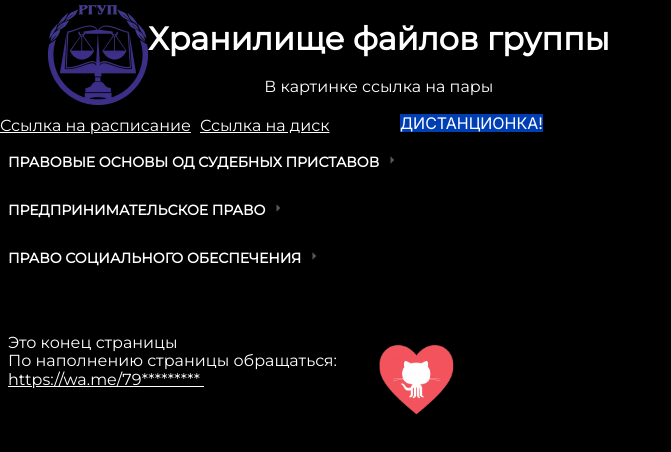
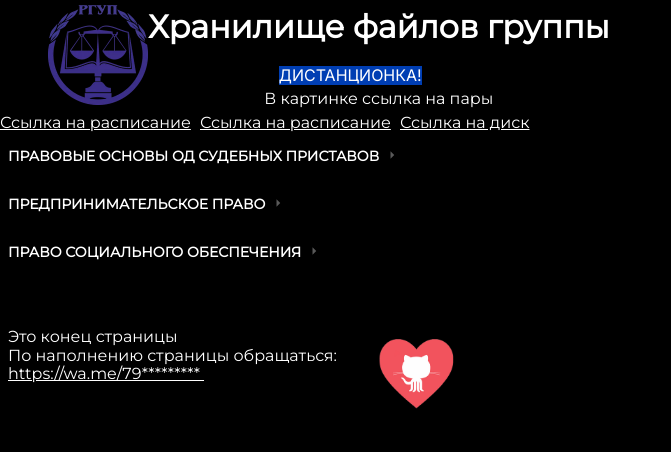
Before and after one commit to ninjakiwi-xyz/rsujfiles-React, a website built with Parcel: page index.html in a window 1280 px wide. Shown: the whole page, without its empty margins (0-671 px from the left). Built offline with nearby package versions, Linux system fonts and the light colour scheme.

Commit message:
Commit from TeleportHQ

```diff
--- a/home.css
+++ b/home.css
@@ -30,7 +30,7 @@
   object-fit: cover;
   text-decoration: none;
 }
-.home-container1 {
+.home-container01 {
   flex: 0 0 auto;
   width: auto;
   height: auto;
@@ -44,18 +44,31 @@
   font-family: Montserrat;
   margin-bottom: 20px;
 }
+.home-container02 {
+  flex: 0 0 auto;
+  width: 200px;
+  height: 24px;
+  display: flex;
+  align-items: flex-start;
+  flex-direction: column;
+}
 .home-text01 {
+  color: var(--dl-color-gray-white);
+  text-align: left;
+  background-color: rgb(0, 62, 179);
+}
+.home-text02 {
   color: var(--dl-color-gray-white);
   font-family: Montserrat;
 }
-.home-container2 {
+.home-container03 {
   flex: 0 0 auto;
   width: 100%;
   display: flex;
   align-items: center;
   justify-content: flex-start;
 }
-.home-container3 {
+.home-container04 {
   flex: 0 0 auto;
   width: 200px;
   display: flex;
@@ -69,7 +82,7 @@
   font-family: Montserrat;
   text-decoration: underline;
 }
-.home-container4 {
+.home-container05 {
   flex: 0 0 auto;
   width: 200px;
   display: flex;
@@ -77,22 +90,23 @@
   flex-direction: column;
 }
 .home-link2 {
-  color: rgb(255, 255, 255);
+  color: var(--dl-color-gray-white);
+  align-self: flex-start;
+  text-align: left;
   font-family: Montserrat;
   text-decoration: underline;
 }
-.home-container5 {
+.home-container06 {
   flex: 0 0 auto;
   width: 200px;
-  height: 24px;
   display: flex;
   align-items: flex-start;
   flex-direction: column;
 }
-.home-text02 {
-  color: var(--dl-color-gray-white);
-  text-align: left;
-  background-color: rgb(0, 62, 179);
+.home-link3 {
+  color: rgb(255, 255, 255);
+  font-family: Montserrat;
+  text-decoration: underline;
 }
 .home-thq-dropdown {
   cursor: pointer;
@@ -174,7 +188,7 @@
   color: #fff;
   background-color: #595959;
 }
-.home-link3 {
+.home-link4 {
   color: var(--dl-color-gray-white);
   width: 100%;
   cursor: pointer;
@@ -268,7 +282,7 @@
   color: #fff;
   background-color: #595959;
 }
-.home-link4 {
+.home-link5 {
   color: var(--dl-color-gray-white);
   width: 100%;
   cursor: pointer;
@@ -393,7 +407,7 @@
   color: #fff;
   background-color: #595959;
 }
-.home-link5 {
+.home-link6 {
   color: var(--dl-color-gray-white);
   width: 100%;
   cursor: pointer;
@@ -404,14 +418,14 @@
   font-weight: 500;
   text-decoration: underline;
 }
-.home-container6 {
+.home-container07 {
   flex: 0 0 auto;
   width: 100%;
   display: flex;
   position: relative;
   align-items: flex-start;
 }
-.home-container7 {
+.home-container08 {
   flex: 0 0 auto;
   width: 367px;
   display: flex;
@@ -439,10 +453,10 @@
   color: var(--dl-color-gray-white);
   font-family: Montserrat;
 }
-.home-link6 {
+.home-link7 {
   text-decoration: underline;
 }
-.home-container8 {
+.home-container09 {
   flex: 0 0 auto;
   width: 166px;
   height: auto;
@@ -450,7 +464,7 @@
   position: relative;
   flex-direction: column;
 }
-.home-link7 {
+.home-link8 {
   display: contents;
 }
 .home-image1 {
@@ -521,7 +535,7 @@
     font-style: normal;
     font-weight: 700;
   }
-  .home-text01 {
+  .home-text02 {
     position: static;
   }
   .home-thq-dropdown {
@@ -579,7 +593,7 @@
     position: static;
     align-self: center;
   }
-  .home-link6 {
+  .home-link7 {
     text-decoration: underline;
   }
 }
--- a/index.html
+++ b/index.html
@@ -78,13 +78,16 @@
               class="home-image"
             />
           </a>
-          <div class="home-container1">
+          <div class="home-container01">
             <h1 class="home-text">Хранилище файлов группы</h1>
-            <span class="home-text01">В картинке ссылка на пары</span>
+            <div class="home-container02">
+              <span class="home-text01">ДИСТАНЦИОНКА!</span>
+            </div>
+            <span class="home-text02">В картинке ссылка на пары</span>
           </div>
         </header>
-        <div class="home-container2">
-          <div class="home-container3">
+        <div class="home-container03">
+          <div class="home-container04">
             <a
               href="https://docs.google.com/document/d/1PH1B7enO8pA5IkHp0PdatmvPnrOj3pLw/edit?usp=sharing&amp;ouid=102521486718143248210&amp;rtpof=true&amp;sd=true"
               target="_blank"
@@ -94,18 +97,25 @@
               Ссылка на расписание
             </a>
           </div>
-          <div class="home-container4">
+          <div class="home-container05">
+            <a
+              href="https://docs.google.com/document/d/10TpAIM4j8UOILTsoNc-oGFD0-mJ0c-if/edit?usp=sharing&amp;ouid=102521486718143248210&amp;rtpof=true&amp;sd=true"
+              target="_blank"
+              rel="noreferrer noopener"
+              class="home-link2"
+            >
+              Ссылка на расписание
+            </a>
+          </div>
+          <div class="home-container06">
             <a
               href="https://disk.rsuj.ru/index.php/s/M2xkDapzDTaWQif?path=%2F%D0%A4%D0%B0%D0%BA%D1%83%D0%BB%D1%8C%D1%82%D0%B5%D1%82%20%D0%BD%D0%B5%D0%BF%D1%80%D0%B5%D1%80%D1%8B%D0%B2%D0%BD%D0%BE%D0%B3%D0%BE%20%D0%BE%D0%B1%D1%80%D0%B0%D0%B7%D0%BE%D0%B2%D0%B0%D0%BD%D0%B8%D1%8F%2F40.02.03%20%D0%9F%D1%80%D0%B0%D0%B2%D0%BE%20%D0%B8%20%D1%81%D1%83%D0%B4%D0%B5%D0%B1%D0%BD%D0%BE%D0%B5%20%D0%B0%D0%B4%D0%BC%D0%B8%D0%BD%D0%B8%D1%81%D1%82%D1%80%D0%B8%D1%80%D0%BE%D0%B2%D0%B0%D0%BD%D0%B8%D0%B5%2F%D0%9E%D1%87%D0%BD%D0%BE-%D0%B7%D0%B0%D0%BE%D1%87%D0%BD%D0%B0%D1%8F%2F%D0%9E%D1%87%D0%BD%D0%BE-%D0%B7%D0%B0%D0%BE%D1%87%D0%BD%D0%B0%D1%8F%2F3%20%D0%BA%D1%83%D1%80%D1%81"
               target="_blank"
               rel="noreferrer noopener"
-              class="home-link2"
+              class="home-link3"
             >
               Ссылка на диск
             </a>
-          </div>
-          <div class="home-container5">
-            <span class="home-text02">ДИСТАНЦИОНКА!</span>
           </div>
         </div>
         <div data-thq="thq-dropdown" class="home-thq-dropdown list-item">
@@ -129,7 +139,7 @@
                   href="https://github.com/ninjakiwi-xyz/rsuj_files/raw/gh-pages/Tema%201%20Vvedenie%20v%20disciplinu.pptx"
                   target="_blank"
                   rel="noreferrer noopener"
-                  class="home-link3"
+                  class="home-link4"
                 >
                   <span>Презентация &quot;Введение в дисциплину</span>
                   <br class="home-text07" />
@@ -157,7 +167,7 @@
                   href="https://op.raj.ru/pdf/kirpichev_kondratiev_17.pdf"
                   target="_blank"
                   rel="noreferrer noopener"
-                  class="home-link4"
+                  class="home-link5"
                 >
                   Ссылка на курс лекций
                 </a>
@@ -196,7 +206,7 @@
                   href="https://github.com/ninjakiwi-xyz/rsuj_files/raw/gh-pages/files/RP_PSO.docx"
                   target="_blank"
                   rel="noreferrer noopener"
-                  class="home-link5"
+                  class="home-link6"
                 >
                   РАБОЧАЯ ПРОГРАММА
                 </a>
@@ -204,8 +214,8 @@
             </li>
           </ul>
         </div>
-        <div class="home-container6">
-          <div class="home-container7">
+        <div class="home-container07">
+          <div class="home-container08">
             <footer class="home-footer">
               <span class="home-text15">Это конец страницы</span>
               <span class="home-text16">
@@ -214,7 +224,7 @@
                   href="https://wa.me/79261319337"
                   target="_blank"
                   rel="noreferrer noopener"
-                  class="home-link6"
+                  class="home-link7"
                 >
                   https://wa.me/79*********
                 </a>
@@ -222,12 +232,12 @@
               </span>
             </footer>
           </div>
-          <div class="home-container8">
+          <div class="home-container09">
             <a
               href="https://pages.github.com"
               target="_blank"
               rel="noreferrer noopener"
-              class="home-link7"
+              class="home-link8"
             >
               <img
                 alt="image"
```
